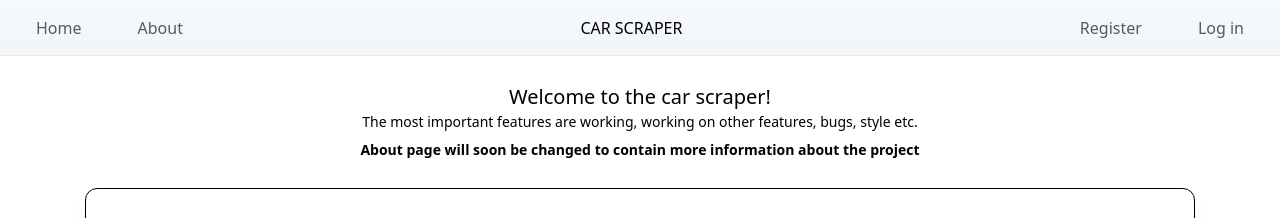
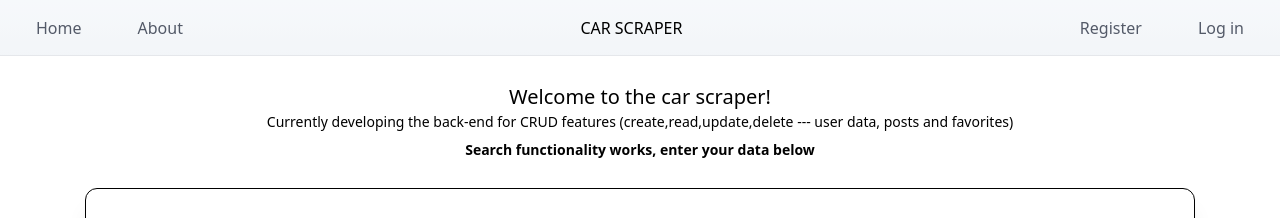
Before and after one commit to JustBaneIsFine/car-scaper-front, a React (Vite) app: page / in a window 1280 px wide. Shown: the top 218 px of the page. Built offline with nearby package versions, Linux system fonts and the light colour scheme; no server answers.

Commit message:
Updating website progress

```diff
--- a/src/assets/bugsNFeatures.json
+++ b/src/assets/bugsNFeatures.json
@@ -1,8 +1,5 @@
 {
-  "bugs": [
-    "Datalist for input is unavailable for firefox mobile for now",
-    "Typing manually or refreshing causes 404, need server-side routing"
-  ],
+  "bugs": ["Datalist for input is unavailable for firefox mobile for now"],
   "features": [
     "Ability to create car posts",
     "Ability to favorite car posts",
--- a/src/containers/Header.tsx
+++ b/src/containers/Header.tsx
@@ -3,9 +3,9 @@ import background from '../assets/images/background.jpg';
 import { CarInterface } from '../interfaces/carInterface';
 
 const websiteUnderConstruction =
-  'The most important features are working, working on other features, bugs, style etc.';
-const notice =
-  'About page will soon be changed to contain more information about the project';
+  'Currently developing the back-end for CRUD features (create,read,update,delete --- user data, posts and favorites)';
+const notice = 'Search functionality works, enter your data below';
+
 export default function Header({
   setContent,
 }: {
```
